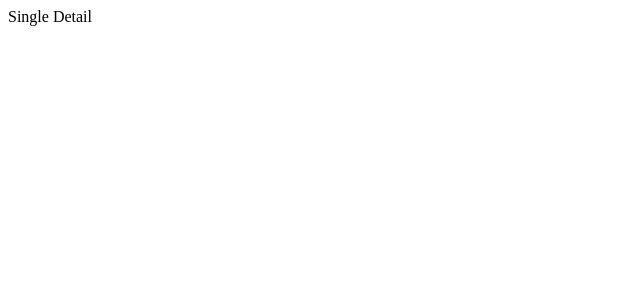
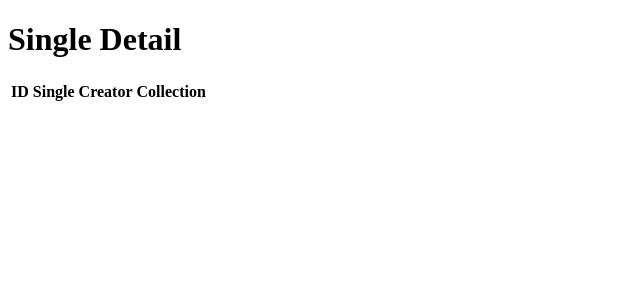
Before and after one commit to tomasbardhi/marketplace, a React (Create React App) app in the folder client/: page /single/1 in a window 1280 px wide. Shown: the top 300 px of the page, without its empty margins (0-640 px from the left). Built offline with nearby package versions, Linux system fonts and the light colour scheme; no server answers.

Commit message:
single detail page

```diff
--- /dev/null
+++ b/client/src/components/SingleDetail.jsx
@@ -0,0 +1,49 @@
+import React, { useContext, useEffect } from 'react'
+import { useParams } from 'react-router'
+import Api from "../api/Api"
+import { AppContext } from "../context/AppContext"
+
+function SingleDetail() {
+
+    const { id } = useParams()
+    const { single, setSingle } = useContext(AppContext)
+
+    useEffect(() => {
+        const fetchData = async () => {
+            try {
+                const response = await Api.get(`/creator_collection_single/${id}`)
+                setSingle(response.data.data.data)
+                return response
+            } catch (error) {
+                return error
+            }
+        }
+        fetchData()
+    }, [setSingle, id])
+
+    return (
+        <div>
+            <h1>Single {single.single_name} Detail</h1>
+            <table>
+                <thead>
+                    <tr>
+                        <th>ID</th>
+                        <th>Single</th>
+                        <th>Creator</th>
+                        <th>Collection</th>
+                    </tr>
+                </thead>
+                <tbody>
+                    <tr>
+                        <td>{single.single_id}</td>
+                        <td>{single.single_name}</td>
+                        <td>{single.creator_name}</td>
+                        <td>{single.collection_name}</td>
+                    </tr>
+                </tbody>
+            </table>
+        </div>
+    )
+}
+
+export default SingleDetail
--- a/client/src/components/SingleList.jsx
+++ b/client/src/components/SingleList.jsx
@@ -1,10 +1,16 @@
 import React, { useContext, useEffect } from 'react'
 import Api from '../api/Api'
 import { AppContext } from "../context/AppContext"
+import { useNavigate } from "react-router-dom"
 
 function SingleList(props) {
 
     const { elements, setElements } = useContext(AppContext)
+    const navigate = useNavigate();
+
+    const handleView = (id) => {
+        navigate(`/single/${id}`)
+    }
 
     useEffect(() => {
         const fetchElements = async () => {
@@ -17,7 +23,7 @@ function SingleList(props) {
             }
         }
         fetchElements()
-    }, [])
+    }, [setElements])
 
     return (
         <div>
@@ -28,6 +34,7 @@ function SingleList(props) {
                         <th>Name</th>
                         <th>Creator</th>
                         <th>Collection</th>
+                        <th>View</th>
                     </tr>
                 </thead>
                 <tbody>
@@ -38,12 +45,13 @@ function SingleList(props) {
                                 <td>{element.single_name}</td>
                                 <td>{element.creator_name}</td>
                                 <td>{element.collection_name}</td>
+                                <td><button onClick={() => handleView(element.single_id)}>View</button></td>
                             </tr>
                         )
                     })}
                 </tbody>
             </table>
-        </div>
+        </div >
     )
 }
 
--- a/client/src/context/AppContext.js
+++ b/client/src/context/AppContext.js
@@ -5,9 +5,10 @@ export const AppContext = createContext()
 export const AppContextProvider = props => {
 
     const [elements, setElements] = useState([])
+    const [single, setSingle] = useState([])
 
     return (
-        <AppContext.Provider value={{ elements, setElements }}>
+        <AppContext.Provider value={{ elements, setElements, single, setSingle }}>
             {props.children}
         </AppContext.Provider>
     )
--- a/client/src/routes/SingleDetailPage.jsx
+++ b/client/src/routes/SingleDetailPage.jsx
@@ -1,9 +1,10 @@
 import React from 'react'
+import SingleDetail from "../components/SingleDetail"
 
 function SingleDetailPage() {
     return (
         <div>
-            Single Detail
+            <SingleDetail />
         </div>
     )
 }
```
Also changed, not shown: 1 other file (tests, documents, lock files or other folders).
